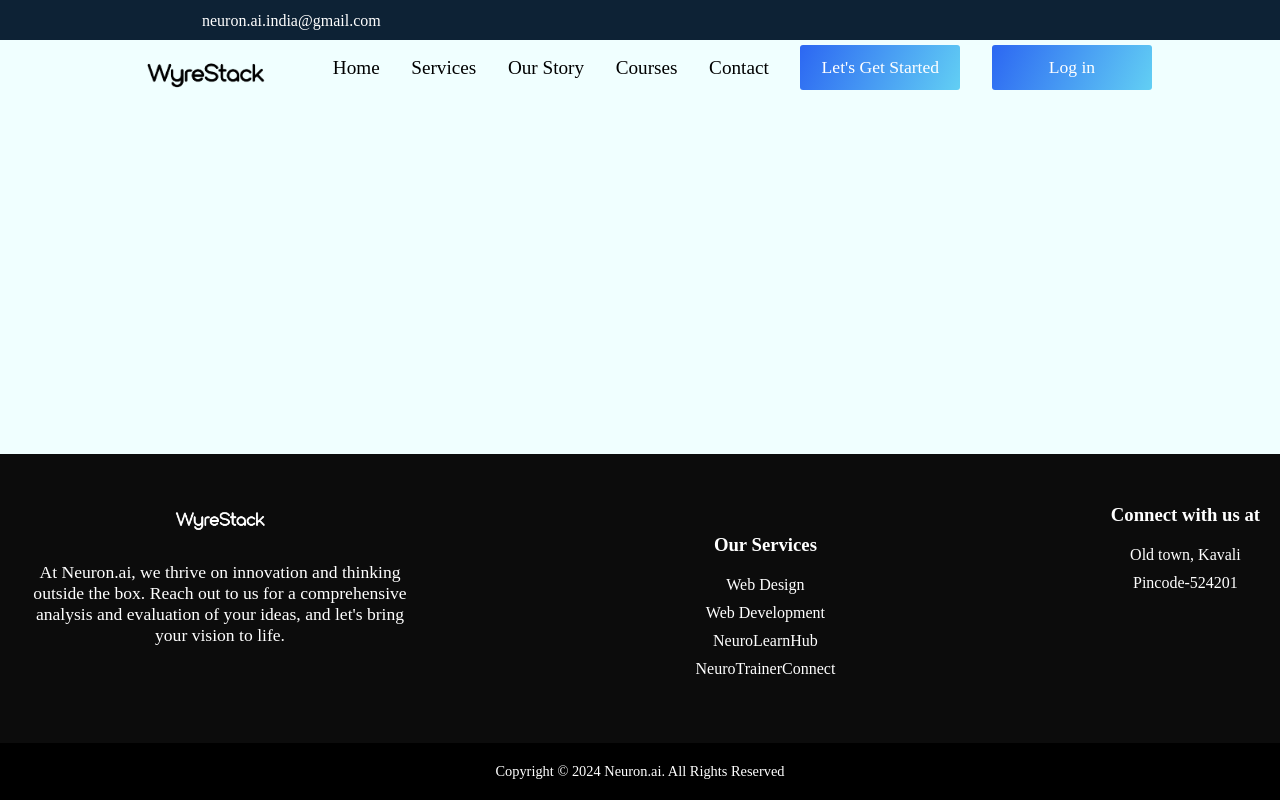
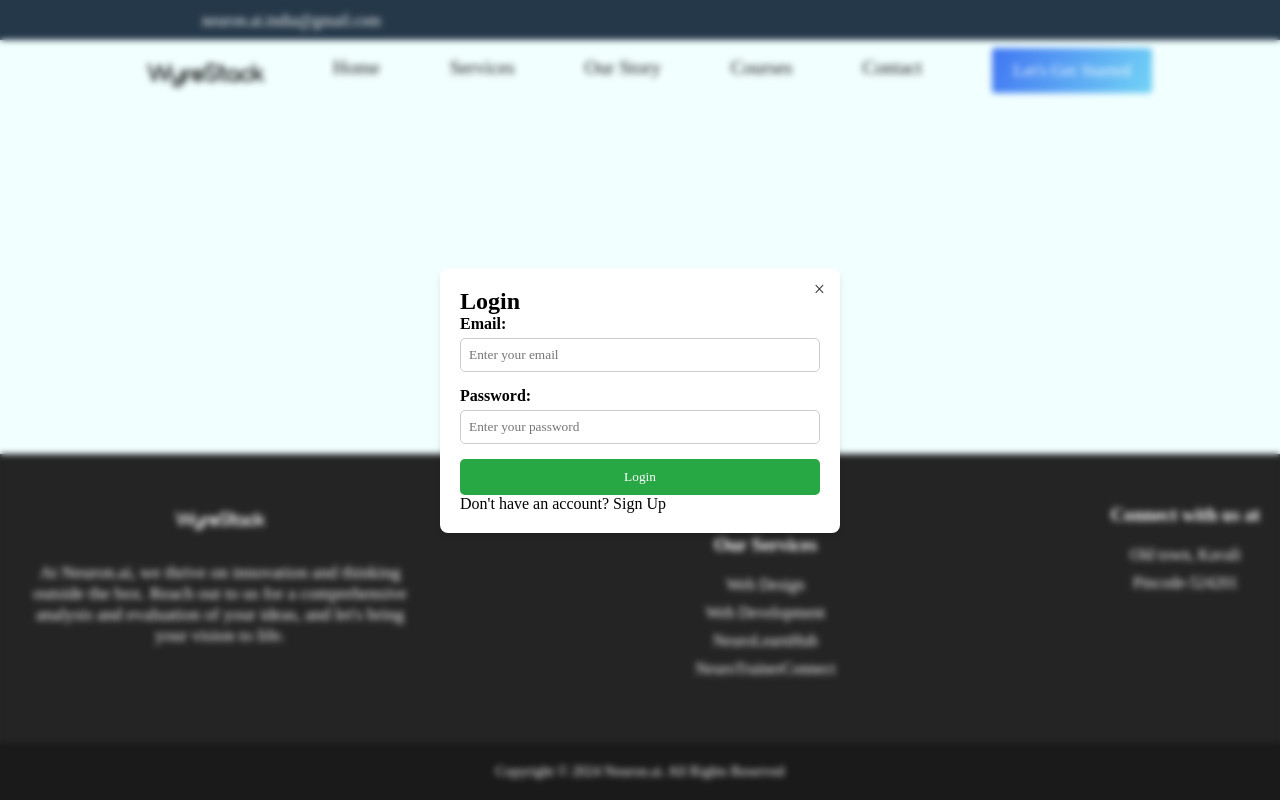
Before and after one commit to YachavarapuKarthik/wyrestack, a React (Vite) app in the folder client/: page / in a window 1280 px wide. Both pictures are taken after a click on the button "Let's Get Started". Built offline with nearby package versions, Linux system fonts and the light colour scheme.

Commit message:
Login and signup added

```diff
--- a/client/src/App.tsx
+++ b/client/src/App.tsx
@@ -1,5 +1,6 @@
 import Header from "./components/header/Header.tsx"
 import Footer from "./components/footer/Footer.tsx"
+import LoginPopup from "./components/LoginPopUp.tsx";
 
 function App(){
   return (
--- /dev/null
+++ b/client/src/components/LoginPopup.tsx
@@ -0,0 +1,83 @@
+import { useState } from 'react';
+
+interface LoginPopupProps {
+  isOpen: boolean;
+  togglePopup: () => void;
+}
+
+function LoginPopup({ isOpen, togglePopup }: LoginPopupProps) {
+  const [isSignup, setIsSignup] = useState(false);
+
+  if (!isOpen) return null;
+
+  const toggleForm = () => setIsSignup((prev) => !prev);
+
+  const handleFormSubmit = (e: React.FormEvent) => {
+    e.preventDefault();
+    togglePopup();  // Close the popup on form submit
+  };
+
+  return (
+    <div className="modal-overlay">
+      <div className="modal-content">
+        <button onClick={togglePopup} className="close-btn">
+          &times;
+        </button>
+
+        {isSignup ? (
+          <>
+            <h2>Sign Up</h2>
+            <form onSubmit={handleFormSubmit}>
+              <div className="form-group">
+                <label>Email:</label>
+                <input type="email" placeholder="Enter your email" />
+              </div>
+              <div className="form-group">
+                <label>Password:</label>
+                <input type="password" placeholder="Enter your password" />
+              </div>
+              <div className="form-group">
+                <label>Confirm Password:</label>
+                <input type="password" placeholder="Confirm your password" />
+              </div>
+              <button type="submit" className="submit-btn">
+                Sign Up
+              </button>
+            </form>
+            <p>
+              Already have an account?{' '}
+              <span onClick={toggleForm} className="toggle-link">
+                Login
+              </span>
+            </p>
+          </>
+        ) : (
+          <>
+            <h2>Login</h2>
+            <form onSubmit={handleFormSubmit}>
+              <div className="form-group">
+                <label>Email:</label>
+                <input type="email" placeholder="Enter your email" />
+              </div>
+              <div className="form-group">
+                <label>Password:</label>
+                <input type="password" placeholder="Enter your password" />
+              </div>
+              <button type="submit" className="submit-btn">
+                Login
+              </button>
+            </form>
+            <p>
+              Don't have an account?{' '}
+              <span onClick={toggleForm} className="toggle-link">
+                Sign Up
+              </span>
+            </p>
+          </>
+        )}
+      </div>
+    </div>
+  );
+}
+
+export default LoginPopup;
--- a/client/src/components/header/NavBar.tsx
+++ b/client/src/components/header/NavBar.tsx
@@ -1,26 +1,38 @@
-import logo from '../../assets/logo.png'
+import  { useState } from "react";
+import logo from "../../assets/logo.png";
+import LoginPopup from "../LoginPopUp";
 
-function NavBar(){
+function NavBar() {
+  const [isModalOpen, setIsModalOpen] = useState<boolean>(false);
+
+  const toggleModal = () => {
+    setIsModalOpen((prev) => !prev);
+  };
 
   return (
     <>
       <div className="navbar">
         <div className="navin">
-                <img className='logo' src = {logo}></img>
-                {/*<div className="logo"></div> */}
+          <img className="logo" src={logo} alt="Logo" />
           <div className="links">
             <a href="#">Home</a>
             <a href="#">Services</a>
             <a href="#">Our Story</a>
             <a href="#">Courses</a>
             <a href="#">Contact</a>
-                <a href="#"><button className="btn1">Let's Get Started</button></a>
-                <a href="#"> <button className="btn1">Log in</button></a>
+            {/* Button to toggle the popup */}
+            <button onClick={toggleModal} className="btn1">
+              Let's Get Started
+            </button>
           </div>
         </div>
       </div>
+
+      {/* LoginPopup Component */}
+
+      <LoginPopup isOpen={isModalOpen} togglePopup={toggleModal} />
     </>
   );
-}
+};
 
 export default NavBar;
--- a/client/src/index.css
+++ b/client/src/index.css
@@ -143,6 +143,110 @@ body,html{
     flex: 1;
   }
 
+
+
+/* LoginPopup*/
+
+/* Modal Overlay */
+.modal-overlay {
+    position: fixed;
+    top: 0;
+    left: 0;
+    width: 100%;
+    height: 100%;
+    background: rgba(255, 255, 255, 0.1); backdrop-filter: blur(3px);
+    display: flex;
+    justify-content: center;
+    align-items: center;
+    z-index: 1000;
+  }
+
+  /* Modal Content */
+  .modal-content {
+    background: white;
+    width: 400px;
+    padding: 20px;
+    border-radius: 8px;
+    position: relative;
+    box-shadow: 0 4px 6px rgba(0, 0, 0, 0.1);
+  }
+
+  /* Close Button */
+  .close-btn {
+    position: absolute;
+    top: 10px;
+    right: 15px;
+    font-size: 20px;
+    background: none;
+    border: none;
+    color: #333;
+    cursor: pointer;
+  }
+
+  /* Open Modal Button */
+  .open-modal-btn {
+    background: #007bff;
+    color: white;
+    border: none;
+    padding: 10px 20px;
+    border-radius: 5px;
+    cursor: pointer;
+  }
+
+  .open-modal-btn:hover {
+    background: #0056b3;
+  }
+
+  /* Form Group */
+  .form-group {
+    margin-bottom: 15px;
+  }
+
+  .form-group label {
+    display: block;
+    font-weight: bold;
+    margin-bottom: 5px;
+  }
+
+  .form-group input {
+    width: 100%;
+    padding: 8px;
+    border: 1px solid #ccc;
+    border-radius: 5px;
+  }
+
+  /* Submit Button */
+  .submit-btn {
+    background: #28a745;
+    color: white;
+    border: none;
+    padding: 10px 20px;
+    border-radius: 5px;
+    cursor: pointer;
+    width: 100%;
+  }
+
+  .submit-btn:hover {
+    background: #218838;
+  }
+
+  /* Toggle Form Text */
+  .toggle-form {
+    margin-top: 15px;
+    text-align: center;
+  }
+
+  .toggle-form span {
+    color: #007bff;
+    cursor: pointer;
+    font-weight: bold;
+  }
+
+  .toggle-form span:hover {
+    text-decoration: underline;
+  }
+
+
 /* Footer */
 
 .footer {
```
Lines whose indentation alone changed are shown as unchanged.
